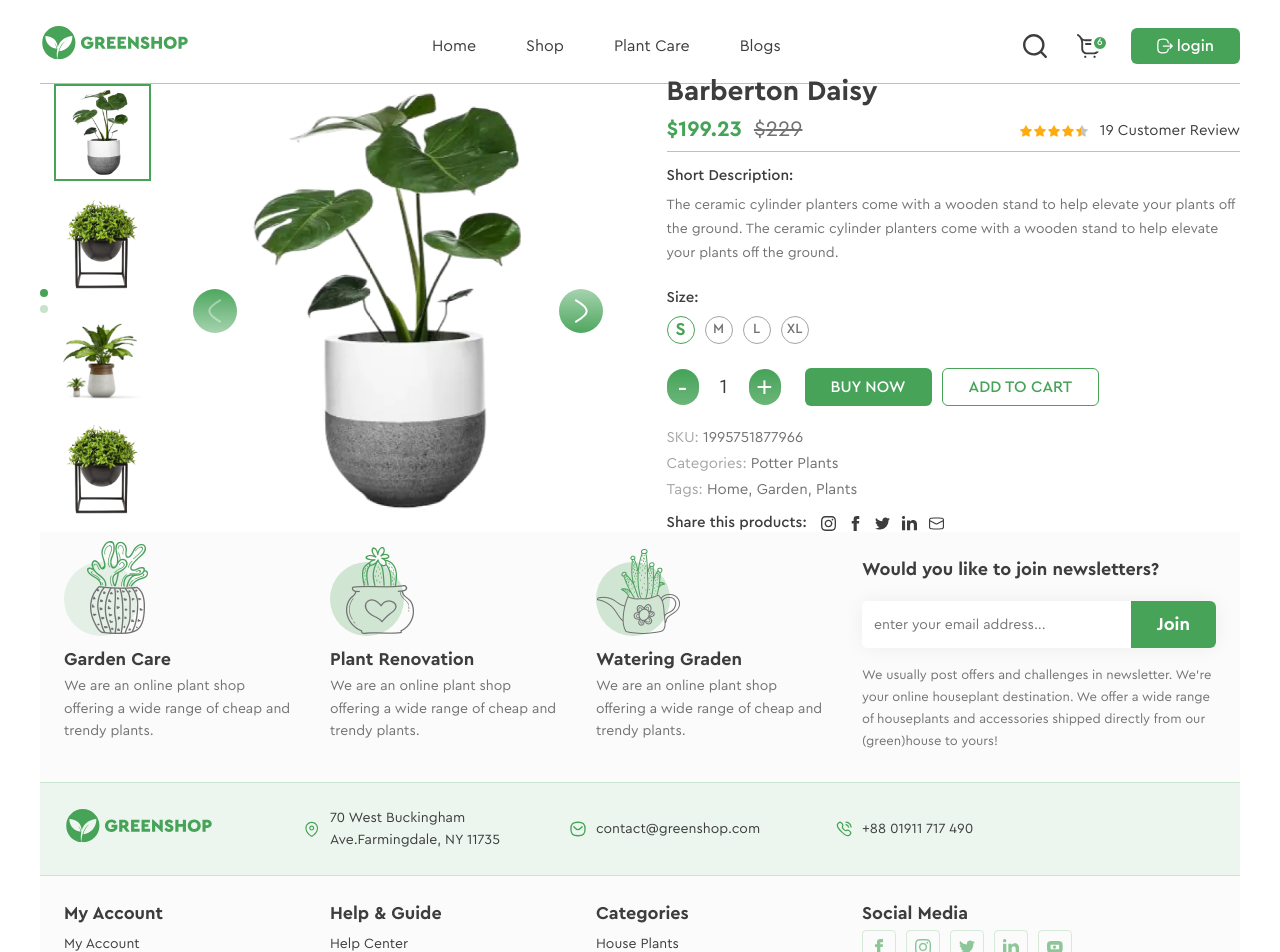
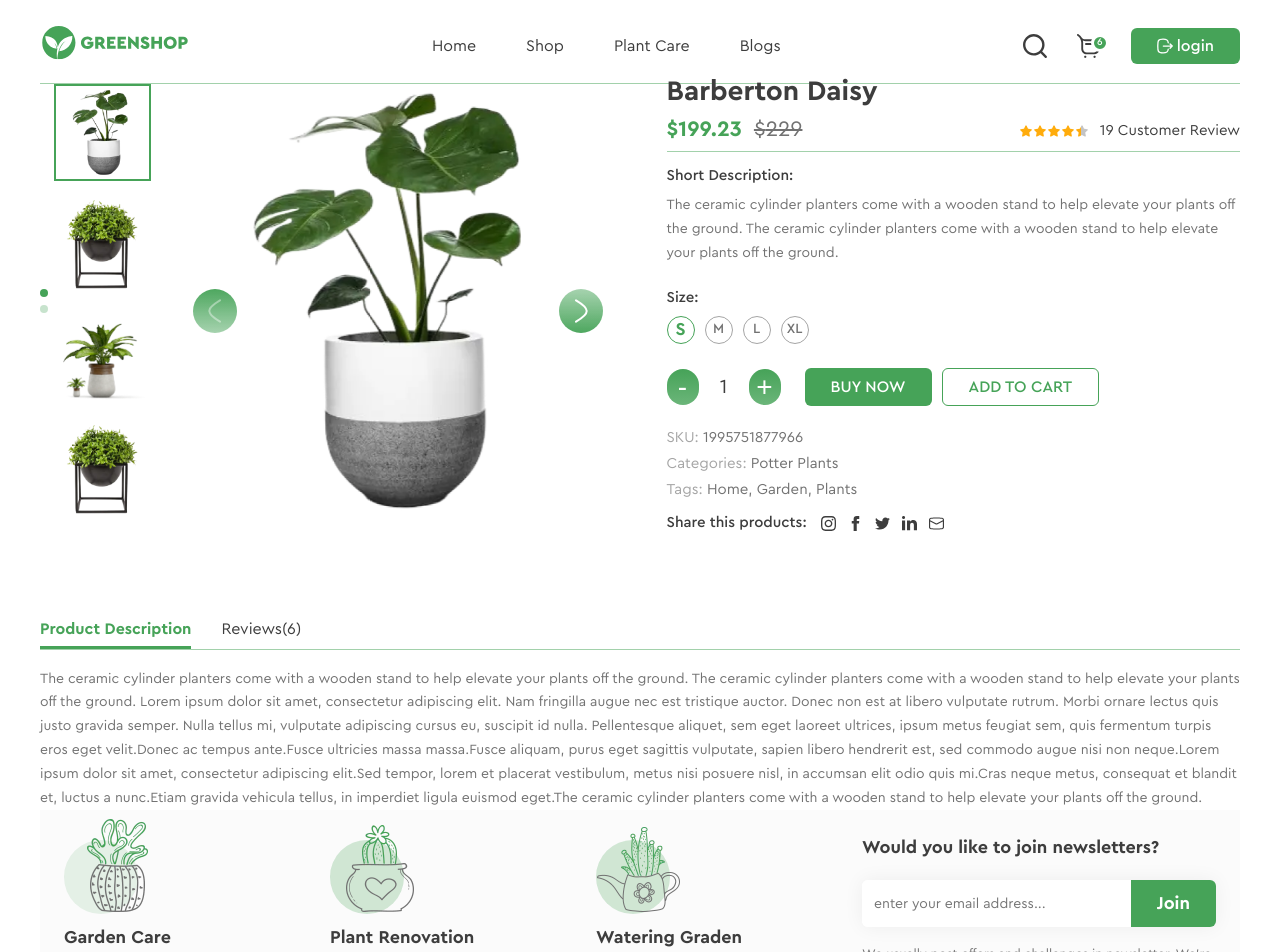
Before and after one commit to Baylovka/store, a Next.js app: page /product in a window 1280 px wide. Shown: the top 952 px of the page. Built offline with nearby package versions, Linux system fonts and the light colour scheme.

Commit message:
feat: create product tabs and tab content on product page

```diff
--- a/src/app/product/page.tsx
+++ b/src/app/product/page.tsx
@@ -1,15 +1,21 @@
 import ProductDetails from "@/components/ProductPage/ProductDetails";
 import ProductImages from "@/components/ProductPage/ProductImages";
+import ProductTabs from "@/components/ProductPage/ProductTabs/ProductTabs";
 
 export default function ProductPage() {
     return (
         <div className="product-page">
             <div className="container product-page__main-section--outer-container">
-                <div className="product-page__main-section">
+                <section className="product-page__main-section">
                     <ProductImages />
                     <ProductDetails />
+                </section>
+            </div>
+            <section className="product-page__tabs-section">
+                <div className="container">
+                    <ProductTabs />
                 </div>
-            </div>
+            </section>
         </div>
     );
 }
--- /dev/null
+++ b/src/components/ProductPage/ProductTabs/ProductTabs.tsx
@@ -0,0 +1,78 @@
+'use client'
+
+import { useState } from "react";
+import TabDescription from "./TabDescription";
+import TabReviews from "./TabReviews";
+
+enum Tabs {
+    description = "description",
+    reviews = "reviews",
+}
+
+const reviews = [
+    {
+        "name": "Jaxson Aminoff",
+        "date": "Jan 12, 2025",
+        "rating": 4.5,
+        "comment": "Lorem ipsum dolor sit amet consectetur adipisicing elit. Vitae officia ipsum voluptatibus illo et dignissimos ea modi. Eaque natus, ut eum quasi adipisci nesciunt et blanditiis deserunt sit impedit ipsum!"
+    },
+    {
+        "name": "James Schleifer",
+        "date": "Jan 12, 2025",
+        "rating": 4.7,
+        "comment": "Lorem ipsum dolor sit amet consectetur adipisicing elit. Vitae officia ipsum voluptatibus illo et dignissimos ea modi. Eaque natus, ut eum quasi adipisci nesciunt et blanditiis deserunt sit impedit ipsum!"
+    },
+    {
+        "name": "Miracle Geidt",
+        "date": "Jan 12, 2068",
+        "rating": 5,
+        "comment": "Lorem ipsum dolor sit amet consectetur adipisicing elit. Vitae officia ipsum voluptatibus illo et dignissimos ea modi. Eaque natus, ut eum quasi adipisci nesciunt et blanditiis deserunt sit impedit ipsum!"
+    },
+    {
+        "name": "Terry Kenter",
+        "date": "Jan 12, 2025",
+        "rating": 3,
+        "comment": "Lorem ipsum dolor sit amet consectetur adipisicing elit. Vitae officia ipsum voluptatibus illo et dignissimos ea modi. Eaque natus, ut eum quasi adipisci nesciunt et blanditiis deserunt sit impedit ipsum!"
+    },
+    {
+        "name": "Ruben Torff",
+        "date": "Jan 12, 2025",
+        "rating": 5,
+        "comment": "Lorem ipsum dolor sit amet consectetur adipisicing elit. Vitae officia ipsum voluptatibus illo et dignissimos ea modi. Eaque natus, ut eum quasi adipisci nesciunt et blanditiis deserunt sit impedit ipsum!"
+    },
+    {
+        "name": "Alena Aminoff",
+        "date": "Jan 12, 2025",
+        "rating": 2.1,
+        "comment": "Lorem ipsum dolor sit amet consectetur adipisicing elit. Vitae officia ipsum voluptatibus illo et dignissimos ea modi. Eaque natus, ut eum quasi adipisci nesciunt et blanditiis deserunt sit impedit ipsum!"
+    }
+]
+
+const description = `The ceramic cylinder planters come with a wooden stand to help elevate your plants off the ground. The ceramic cylinder planters come with a wooden stand to help elevate your plants off the ground. Lorem ipsum dolor sit amet, consectetur adipiscing elit. Nam fringilla augue nec est tristique auctor. Donec non est at libero vulputate rutrum. Morbi ornare lectus quis justo gravida semper. Nulla tellus mi, vulputate adipiscing cursus eu, suscipit id nulla.
+Pellentesque aliquet, sem eget laoreet ultrices, ipsum metus feugiat sem, quis fermentum turpis eros eget velit.Donec ac tempus ante.Fusce ultricies massa massa.Fusce aliquam, purus eget sagittis vulputate, sapien libero hendrerit est, sed commodo augue nisi non neque.Lorem ipsum dolor sit amet, consectetur adipiscing elit.Sed tempor, lorem et placerat vestibulum, metus nisi posuere nisl, in accumsan elit odio quis mi.Cras neque metus, consequat et blandit et, luctus a nunc.Etiam gravida vehicula tellus, in imperdiet ligula euismod eget.The ceramic cylinder planters come with a wooden stand to help elevate your plants off the ground.`;
+
+export default function ProductTabs() {
+    const [activeTab, setActiveTab] = useState<string>(Tabs.description);
+    return (
+        <div className="product-tabs">
+            <ul className="product-tabs__list-tabs">
+                <li
+                    className={`product-tabs__tab ${activeTab === Tabs.description ? "product-tabs__tab--active" : ""}`}
+                    onClick={() => setActiveTab(Tabs.description)}
+                >
+                    Product Description
+                </li>
+                <li
+                    className={`product-tabs__tab ${activeTab === Tabs.reviews ? "product-tabs__tab--active" : ""}`}
+                    onClick={() => setActiveTab(Tabs.reviews)}
+                >
+                    Reviews({reviews.length})
+                </li>
+            </ul>
+            <div className="product-tabs__tab-content">
+                {activeTab === Tabs.description && <TabDescription description={description} />}
+                {activeTab === Tabs.reviews && <TabReviews reviews={reviews} />}
+            </div>
+        </div>
+    );
+}
--- /dev/null
+++ b/src/components/ProductPage/ProductTabs/TabDescription.tsx
@@ -0,0 +1,7 @@
+export default function TabDescription({ description }: { description: string }) {
+    return (
+        <div className="tab-description">
+            {description}
+        </div>
+    );
+}
--- /dev/null
+++ b/src/components/ProductPage/ProductTabs/TabReviews.tsx
@@ -0,0 +1,33 @@
+import RatingStars from "../RatingStars";
+
+interface Review {
+    name: string,
+    date: string,
+    rating: number,
+    comment: string
+}
+
+interface TabReviewsProps {
+    reviews: Review[]
+}
+
+export default function TabReviews({ reviews }: TabReviewsProps) {
+    return (
+        <div className="tab-reviews">
+            <ul className="tab-reviews__list">
+                {reviews && reviews.map((review, index) => (
+                    <li className="tab-reviews__item" key={index}>
+                        <div className="tab-reviews__header">
+                            <p className="tab-reviews__author">{review.name}</p>
+                            <p className="tab-reviews__date">{review.date}</p>
+                        </div>
+                        <RatingStars average={review.rating} uniqueIdPartialFill={`comment-rating-fill-${index}`} />
+                        <div className="tab-reviews__content">
+                            {review.comment}
+                        </div>
+                    </li>
+                ))}
+            </ul>
+        </div>
+    );
+}
--- /dev/null
+++ b/src/scss/components/product-page/product-tabs/_product-tabs.scss
@@ -0,0 +1,33 @@
+@import './tab-description';
+@import './tab-reviews';
+
+.product-tabs {
+    margin-top: 90px; // TODO: delete
+    display: flex;
+    flex-direction: column;
+    gap: 18px;
+
+    &__list-tabs {
+        display: flex;
+        gap: 30px;
+        border-bottom: 0.6px solid rgba($color-primary-green, 0.5);
+    }
+
+    &__tab {
+        font-size: clamp(0.875rem, calc(0.83rem + 0.227vw), 1rem); // min: 14px, max: 16px
+        line-height: 94%;
+        padding-bottom: 9px;
+        cursor: pointer;
+        transition: color .3s;
+
+        &:hover {
+            color: $color-primary-green;
+        }
+
+        &--active {
+            border-bottom: 3px solid $color-primary-green;
+            font-weight: 700;
+            color: $color-primary-green;
+        }
+    }
+}
--- /dev/null
+++ b/src/scss/components/product-page/product-tabs/_tab-description.scss
@@ -0,0 +1,5 @@
+.tab-description {
+    color: $color-secondary-727272;
+    font-size: 14px;
+    line-height: 170%;
+}
--- /dev/null
+++ b/src/scss/components/product-page/product-tabs/_tab-reviews.scss
@@ -0,0 +1,41 @@
+.tab-reviews {
+    &__list {
+        display: flex;
+        flex-direction: column;
+        gap: 16px;
+    }
+
+    &__item {
+        box-shadow: 0 2px 4px rgba(0, 0, 0, 0.1);
+        padding: 12px;
+        border-radius: 24px;
+
+        @media screen and (min-width: $bp-mobile) {
+            border-radius: unset;
+        }
+    }
+
+    &__header {
+        display: flex;
+        align-items: center;
+        gap: 8px;
+        margin-bottom: 4px;
+    }
+
+    &__author {
+        color: $color-primary-gray;
+        font-weight: 700;
+    }
+
+    &__date {
+        color: $color-secondary-727272;
+        font-size: 12px;
+    }
+
+    &__content {
+        margin: 12px 0;
+        color: $color-secondary-727272;
+        font-size: 14px;
+        line-height: 1.5;
+    }
+}
--- a/src/scss/main.scss
+++ b/src/scss/main.scss
@@ -19,6 +19,7 @@
 @import './components/mobile/mobile';
 @import './components/counter';
 @import './components/rating-stars';
+@import './components/product-page/product-tabs/product-tabs';
 
 @import './layouts/container';
 @import './layouts/section';
```
